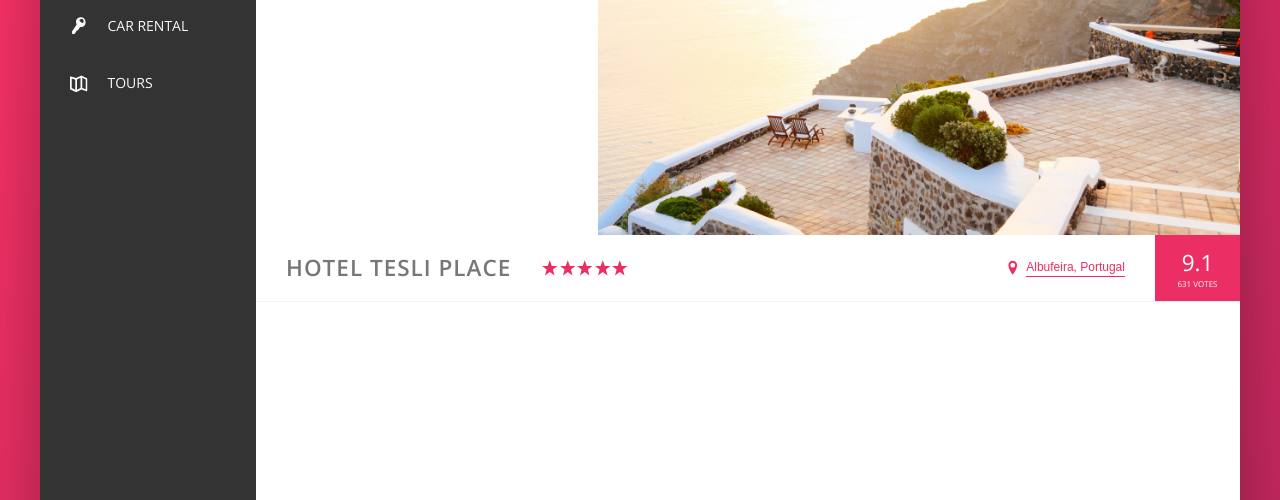
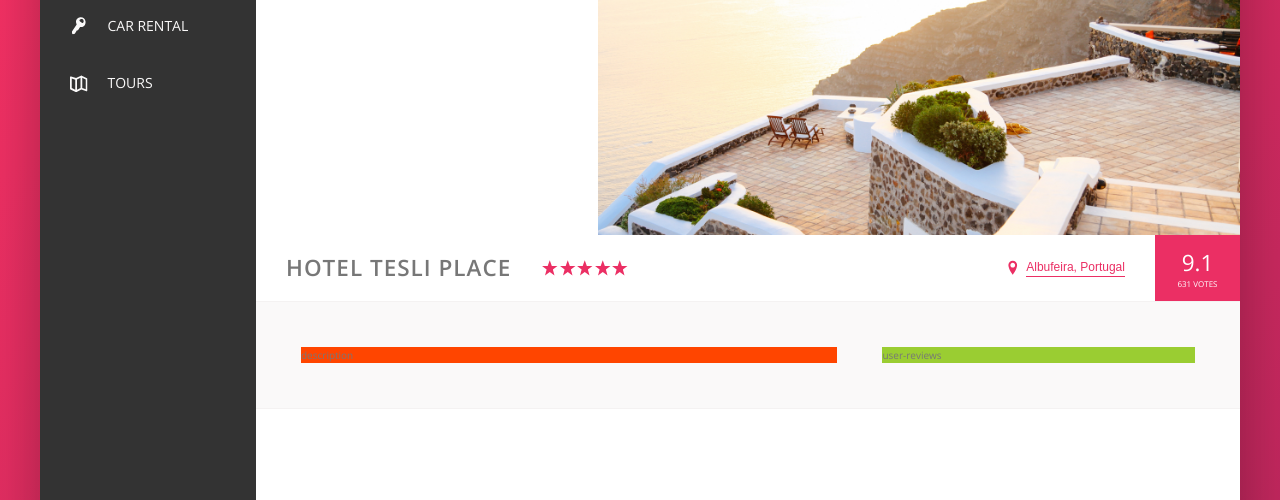
Before and after one commit to Marko010101/booking-app, a website: page starter/index.html in a window 1280 px wide. Shown: the part 300-800 px from the top of the page. Drawn offline with nearby package versions, Linux system fonts and the light colour scheme.

Commit message:
started overview

```diff
--- a/starter/index.html
+++ b/starter/index.html
@@ -135,6 +135,16 @@
                         </div>
                     </div>
 
+                    <div class="detail">
+                        <div class="description">
+                            description
+                        </div>
+                        <div class="user-reviews">
+                            user-reviews
+                        </div>
+
+                    </div>
+
                 </main>
             </div>
         </div>
--- a/starter/sass/_base.scss
+++ b/starter/sass/_base.scss
@@ -33,6 +33,8 @@ Grey dark 3: #999
 
     --shadow-dark: 0 2rem 6rem rgba(0, 0, 0, 0.3);
 
+    --line:  1px solid var(--color-grey-light-2);
+
 }
 
 
--- a/starter/sass/_components.scss
+++ b/starter/sass/_components.scss
@@ -213,7 +213,7 @@
 .overview {
     display: flex;
     align-items: center;
-    border-bottom: 1px solid var(--color-grey-light-2);
+    border-bottom: var(--line);
 
 
 
--- a/starter/sass/_layout.scss
+++ b/starter/sass/_layout.scss
@@ -11,7 +11,7 @@
     font-size: 1.4rem;
     height: 7rem;
     background-color: #fff;
-    border-bottom: 1px solid var(--color-grey-light-2);
+    border-bottom: var(--line);
     display: flex;
 
     justify-content: space-between;
@@ -38,3 +38,21 @@
 
     flex: 1;
 }
+
+.detail {
+    display: flex;
+    padding: 4.5rem;
+    background-color: var(--color-grey-light-1);
+    border-bottom:var(--line); ;
+}
+
+.description {
+    background-color: orangered;
+    flex: 0 0 60%;
+    margin-right: 4.5rem;
+}
+
+.user-reviews {
+    background-color: yellowgreen;
+    flex: 1;
+}
```
Also changed, not shown: starter/css/style.css.
